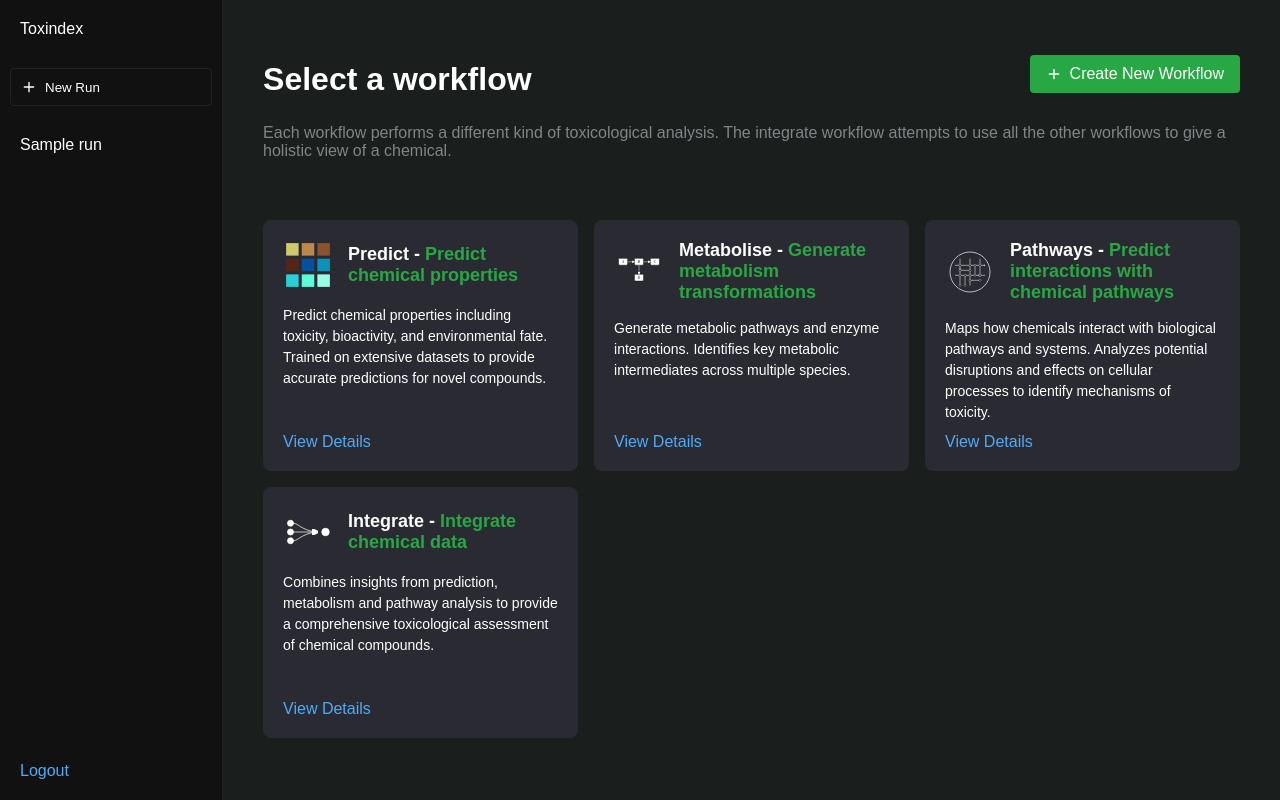
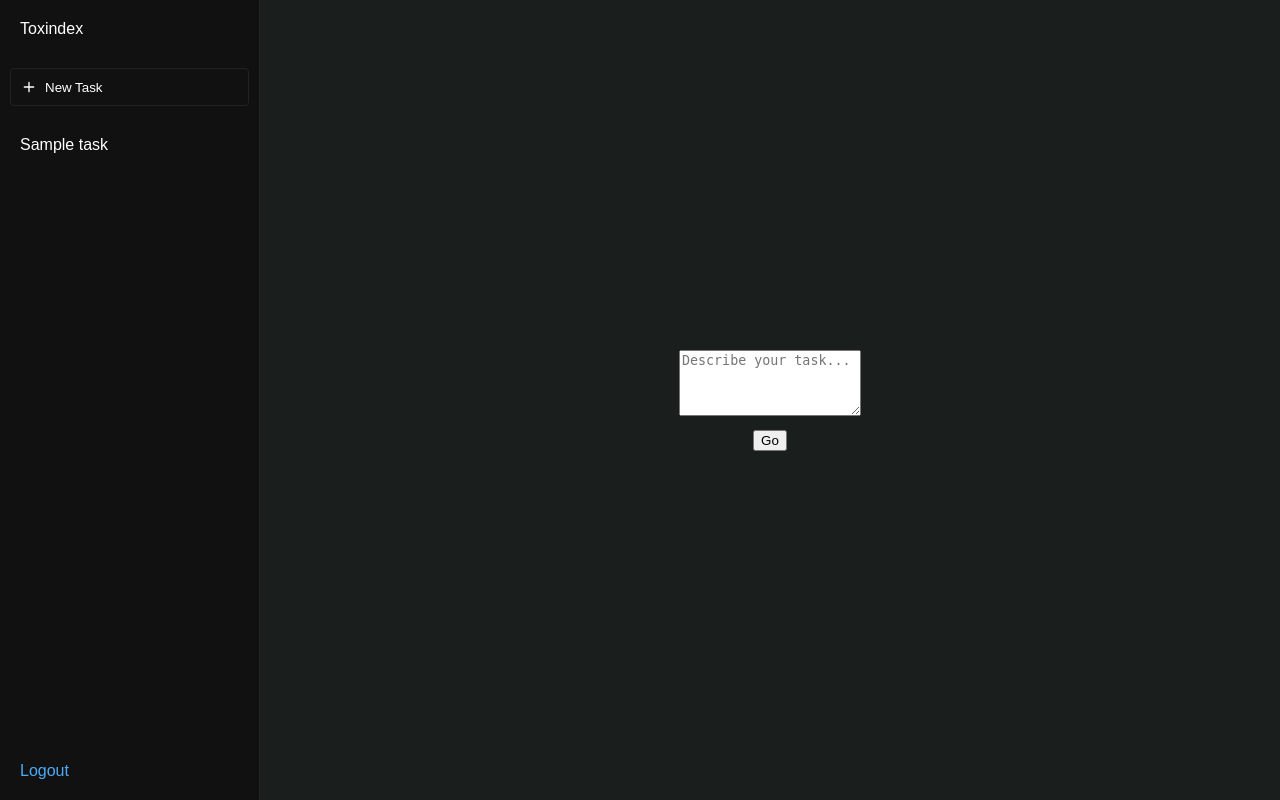
Before and after one commit to insilica/toxindex, a Flask app: page / in a window 1280 px wide. Run offline with Flask 3, Linux system fonts and the light colour scheme; a database or web service that is not in the repository returns one stand-in record (values such as "Sample title"); parts of the project's set-up code (start-up, migrations or seed data) failed here and were passed over; some libraries are stand-ins or nearby versions.

Commit message:
Rename runs to tasks and integrate OpenAI

```diff
--- a/flyway/sql/V3__create_runs_table.sql
+++ b/flyway/sql/V3__create_tasks_table.sql
@@ -1,5 +1,5 @@
-CREATE TABLE runs (
-    run_id SERIAL PRIMARY KEY,
+CREATE TABLE tasks (
+    task_id SERIAL PRIMARY KEY,
     title VARCHAR(255) NOT NULL,
     description TEXT,
     user_id INTEGER REFERENCES users(user_id),
--- a/flyway/sql/V4__create_messages_table.sql
+++ b/flyway/sql/V4__create_messages_table.sql
@@ -1,6 +1,6 @@
 CREATE TABLE messages (
     message_id SERIAL PRIMARY KEY,
-    run_id INTEGER REFERENCES runs(run_id),
+    task_id INTEGER REFERENCES tasks(task_id),
     user_id INTEGER REFERENCES users(user_id),
     role VARCHAR(50) NOT NULL,
     content TEXT NOT NULL,
--- a/requirements.txt
+++ b/requirements.txt
@@ -12,3 +12,4 @@
 
 # UPLOAD SERVICE ==========================================================
 boto3==1.34.19
+openai==0.28.1
--- a/webserver/app.py
+++ b/webserver/app.py
@@ -1,6 +1,7 @@
 from webserver import login_manager as LM
 from webserver.controller import login, stripe
-from webserver.model import Run, Workflow
+from webserver.model import Task, Workflow
+from webserver.ai_service import generate_title
 from flask import request, Response, send_from_directory
 
 import flask, flask_login
@@ -23,35 +24,38 @@
 @app.route('/', methods=['GET'])
 def index():
   logging.info(f"current user: {flask_login.current_user}")
-  runs = Run.get_runs_by_user(flask_login.current_user.user_id)
+  tasks = Task.get_tasks_by_user(flask_login.current_user.user_id)
   if flask_login.current_user.is_authenticated:
-    return flask.render_template('landing.html', runs=runs)
+    return flask.render_template('index.html', tasks=tasks)
   else:
     print('user is not logged in')
     return flask.render_template('login_register.html')
 
-@app.route('/run/new', methods=['POST'])
-def run_create():
-    logging.info(f"run_create called with {request.method}")
+@app.route('/task/new', methods=['POST'])
+def task_create():
+    logging.info(f"task_create called with {request.method}")
 
     if request.method == 'POST':
-        run_data = request.get_json()
-        title = run_data.get('title', 'New run')
-        workflow_id = int(run_data.get('workflow', 1))
+        task_data = request.get_json()
+        message = task_data.get('message', '')
+        workflow_id = int(task_data.get('workflow', 1))
 
-        # Create new run
-        run = Run.create_run(
+        title = generate_title(message)
+
+        task = Task.create_task(
             title=title,
             user_id=flask_login.current_user.user_id,
             workflow_id=workflow_id
         )
 
-        return flask.jsonify({'run_id': run.run_id})
-    return flask.render_template('run.html')
+        Task.add_message(task.task_id, flask_login.current_user.user_id, 'user', message)
 
-@app.route('/run/<run_id>', methods=['GET'])
-def run(run_id):
-    return flask.render_template('run.html', run_id=run_id)
+        return flask.jsonify({'task_id': task.task_id})
+    return flask.render_template('task.html')
+
+@app.route('/task/<task_id>', methods=['GET'])
+def task(task_id):
+    return flask.render_template('task.html', task_id=task_id)
 
 @app.route('/workflow/new', methods=['GET', 'POST'])
 def workflow_new():
--- a/webserver/model/__init__.py
+++ b/webserver/model/__init__.py
@@ -1,5 +1,5 @@
-from webserver.model.run import Run
+from webserver.model.task import Task
 from webserver.model.user import User
 from webserver.model.workflow import Workflow
 
-__all__ = ['Run', 'User', 'Workflow']
+__all__ = ['Task', 'User', 'Workflow']
--- a/webserver/static/css/style.css
+++ b/webserver/static/css/style.css
@@ -48,13 +48,13 @@
     margin-right: 10px;
 }
 
-.new-run {
+.new-task {
     margin-bottom: 20px;
     display: flex;
     align-items: center;
 }
 
-.new-run-button {
+.new-task-button {
     display: flex;
     align-items: center;
     background-color: transparent;
@@ -67,11 +67,11 @@
     text-align: left;
 }
 
-.new-run-button:hover {
+.new-task-button:hover {
     background-color: var(--sidebar-hover);
 }
 
-.recent-runs-header {
+.recent-tasks-header {
     display: flex;
     justify-content: space-between;
     align-items: center;
@@ -85,12 +85,12 @@
     font-weight: bold;
 }
 
-.runs {
+.tasks {
     flex-grow: 1;
     overflow-y: auto;
 }
 
-.run-item {
+.task-item {
     padding: 10px;
     margin-bottom: 5px;
     cursor: pointer;
@@ -102,11 +102,11 @@
     align-items: center;
 }
 
-.run-item:hover {
+.task-item:hover {
     background-color: var(--sidebar-hover);
 }
 
-.run-item .check-icon {
+.task-item .check-icon {
     color: var(--primary-button);
     margin-right: 10px;
 }
@@ -431,12 +431,12 @@
     border-bottom: 1px solid var(--border-color);
 }
 
-.run-title {
+.task-title {
     font-size: 18px;
     font-weight: bold;
 }
 
-.run-actions {
+.task-actions {
     margin-left: auto;
     display: flex;
     align-items: center;
@@ -456,8 +456,8 @@
     background-color: var(--sidebar-hover);
 }
 
-/* Updated main styles for run view */
-.main.run-view {
+/* Updated main styles for task view */
+.main.task-view {
     padding: 0;
 }
 
--- /dev/null
+++ b/webserver/templates/index.html
@@ -0,0 +1,37 @@
+<!DOCTYPE html>
+<html lang="en">
+<head>
+    <meta charset="UTF-8">
+    <meta name="viewport" content="width=device-width, initial-scale=1.0">
+    <title>Toxindex</title>
+    <link rel="stylesheet" href="{{ url_for('static', filename='css/style.css') }}">
+</head>
+<body>
+    <div class="container">
+        {% include "sidebar.html" %}
+        <div class="main" style="display:flex;justify-content:center;align-items:center;">
+            <div>
+                <textarea id="task-message" rows="4" placeholder="Describe your task..."></textarea>
+                <div style="text-align:center;margin-top:10px;">
+                    <button id="go-button" class="primary-button">Go</button>
+                </div>
+            </div>
+        </div>
+    </div>
+    <script>
+        document.getElementById('go-button').addEventListener('click', () => {
+            const message = document.getElementById('task-message').value;
+            fetch('/task/new', {
+                method: 'POST',
+                headers: {'Content-Type': 'application/json'},
+                body: JSON.stringify({message})
+            })
+            .then(r => r.json())
+            .then(data => {
+                window.location.href = `/task/${data.task_id}`;
+            })
+            .catch(err => console.error('Error creating task:', err));
+        });
+    </script>
+</body>
+</html>
--- a/webserver/templates/landing.html
+++ /dev/null
@@ -1,114 +0,0 @@
-<!DOCTYPE html>
-<html lang="en">
-<head>
-    <meta charset="UTF-8">
-    <meta name="viewport" content="width=device-width, initial-scale=1.0">
-    <title>Toxindex - An workflowic Platform for Toxicology</title>
-    <link rel="stylesheet" href="{{ url_for('static', filename='css/style.css') }}">
-</head>
-<body>
-    <div class="container">
-        {% include "sidebar.html" %}
-
-        <div class="main">
-            <div class="header">
-                <div style="display: flex; justify-content: space-between; align-items: center;">
-                    <h1>Select a workflow</h1>
-                    <a href="/workflow/new" class="create-workflow-button">
-                        <svg width="16" height="16" viewBox="0 0 24 24" fill="none"
-                             xmlns="http://www.w3.org/2000/svg" style="margin-right: 8px;">
-                            <path d="M12 5V19M5 12H19" stroke="white" stroke-width="2" stroke-linecap="round"/>
-                        </svg>
-                        Create New Workflow
-                    </a>
-                </div>
-                <p>Each workflow performs a different kind of toxicological analysis. The integrate workflow attempts to use all the other workflows to give a holistic view of a chemical.</p>
-            </div>
-
-            <div class="workflow-grid">
-                <div class="workflow-card" data-id="1">
-                    <div class="workflow-header">
-                        <img src="/icons/heatmap.svg" class="workflow-icon" alt="Crow icon">
-                        <div class="workflow-title">Predict - <span>Predict chemical properties</span></div>
-                    </div>
-                    <div class="workflow-description">
-                        Predict chemical properties including toxicity, bioactivity, and environmental fate. Trained on extensive datasets to provide accurate predictions for novel compounds.
-                    </div>
-                    <div class="workflow-actions" style="margin-top: 10px;">
-                        <a href="/workflow/1" class="workflow-details-link">View Details</a>
-                    </div>
-                </div>
-
-                <div class="workflow-card" data-id="2">
-                    <div class="workflow-header">
-                        <img src="/icons/metabolism.svg"  class="workflow-icon" alt="metabolism icon" width="24" height="24">
-                        <div class="workflow-title">Metabolise - <span>Generate metabolism transformations</span></div>
-                    </div>
-                    <div class="workflow-description">
-                        Generate metabolic pathways and enzyme interactions. Identifies key metabolic intermediates across multiple species.
-                    </div>
-                    <div class="workflow-actions" style="margin-top: 10px;">
-                        <a href="/workflow/2" class="workflow-details-link">View Details</a>
-                    </div>
-                </div>
-
-                <div class="workflow-card" data-id="3">
-                    <div class="workflow-header">
-                        <img src="/icons/pathways.svg"  class="workflow-icon" alt="pathways icon" width="24" height="24">
-                        <div class="workflow-title">Pathways - <span>Predict interactions with chemical pathways</span></div>
-                    </div>
-                    <div class="workflow-description">
-                        Maps how chemicals interact with biological pathways and systems. Analyzes potential disruptions and effects on cellular processes to identify mechanisms of toxicity.
-                    </div>
-                    <div class="workflow-actions" style="margin-top: 10px;">
-                        <a href="/workflow/3" class="workflow-details-link">View Details</a>
-                    </div>
-                </div>
-
-                <div class="workflow-card" data-id="4">
-                    <div class="workflow-header">
-                        <img src="/icons/integrate.svg" class="workflow-icon" alt="integrate icon" width="24" height="24">
-                        <div class="workflow-title">Integrate - <span>Integrate chemical data</span></div>
-                    </div>
-                    <div class="workflow-description">
-                        Combines insights from prediction, metabolism and pathway analysis to provide a comprehensive toxicological assessment of chemical compounds.
-                    </div>
-                    <div class="workflow-actions" style="margin-top: 10px;">
-                        <a href="/workflow/4" class="workflow-details-link">View Details</a>
-                    </div>
-                </div>
-            </div>
-        </div>
-    </div>
-
-    <script>
-        // DOM elements
-        document.querySelectorAll('.workflow-card').forEach(card => {
-            card.addEventListener('click', function(e) {
-                // Don't trigger if clicking on the details link
-                if (e.target.classList.contains('workflow-details-link')) {
-                    return;
-                }
-
-                const workflowId = this.dataset.id;
-
-                fetch('/run/new', {
-                    method: 'POST',
-                    headers: {
-                        'Content-Type': 'application/json'
-                    },
-                    body: JSON.stringify({
-                        title: 'New workflow ' + workflowId + ' run',
-                        workflow: workflowId
-                    })
-                })
-                .then(response => response.json())
-                .then(data => {
-                    window.location.href = `/run/${data.run_id}`;
-                })
-                .catch(error => console.error('Error creating run:', error));
-            });
-        });
-    </script>
-</body>
-</html>
--- a/webserver/templates/sidebar.html
+++ b/webserver/templates/sidebar.html
@@ -3,20 +3,20 @@
         <a href="/" style="text-decoration: none; color: var(--text-color);">Toxindex</a>
     </div>
 
-    <div class="new-run">
-        <button class="new-run-button" id="new-run-btn">
+    <div class="new-task">
+        <button class="new-task-button" id="new-task-btn">
             <svg width="16" height="16" viewBox="0 0 24 24" fill="none"
                  xmlns="http://www.w3.org/2000/svg" style="margin-right: 8px;">
                 <path d="M12 5V19M5 12H19" stroke="white" stroke-width="2" stroke-linecap="round"/>
             </svg>
-            New Run
+            New Task
         </button>
     </div>
 
-    <div class="runs" id="runs-list">
-        {% for run in runs %}
-        <div class="run-item" data-id="{{ run.id }}">
-            <span>{{ run.title }}</span>
+    <div class="tasks" id="tasks-list">
+        {% for task in tasks %}
+        <div class="task-item" data-id="{{ task.task_id }}">
+            <span>{{ task.title }}</span>
         </div>
         {% endfor %}
     </div>
@@ -28,36 +28,36 @@
 
 <script>
     // DOM elements
-    const newRunBtn = document.getElementById('new-run-btn');
-    const runsList = document.getElementById('runs-list');
+    const newTaskBtn = document.getElementById('new-task-btn');
+    const tasksList = document.getElementById('tasks-list');
 
     // Event listeners
-    newRunBtn.addEventListener('click', createNewRun);
+    newTaskBtn.addEventListener('click', createNewTask);
 
     // Load workflow items
-    document.querySelectorAll('.run-item').forEach(item => {
+    document.querySelectorAll('.task-item').forEach(item => {
         item.addEventListener('click', function() {
-            loadRun(this.dataset.id);
+            loadTask(this.dataset.id);
         });
     });
 
-    function createNewRun() {
-        fetch('/run/new', {
+    function createNewTask() {
+        fetch('/task/new', {
             method: 'POST',
             headers: {
                 'Content-Type': 'application/json'
             },
             body: JSON.stringify({
-                title: 'New workflow',
-                workflow: 'predict'
+                message: 'New task',
+                workflow: '1'
             })
         })
         .then(response => response.json())
-        .then(data => { window.location.href = `/run/${data.run_id}`; })
-        .catch(error => console.error('Error creating run:', error));
+        .then(data => { window.location.href = `/task/${data.task_id}`; })
+        .catch(error => console.error('Error creating task:', error));
     }
 
-    function loadRun(runId) {
-        window.location.href = `/run/${runId}`;
+    function loadTask(taskId) {
+        window.location.href = `/task/${taskId}`;
     }
 </script>
--- a/webserver/templates/workflow.html
+++ b/webserver/templates/workflow.html
@@ -63,7 +63,7 @@
 
                     <div class="workflow-actions">
                         <button id="edit-workflow" class="secondary-button">Edit Workflow</button>
-                        <a href="/workflow/{{ workflow.workflow_id }}/run" class="primary-button">Run Workflow</a>
+                        <a href="/workflow/{{ workflow.workflow_id }}/task" class="primary-button">Run Workflow</a>
                     </div>
                 </div>
             </div>
```
Also changed, not shown: webserver/ai_service.py (+21 -1 lines), webserver/model/run.py (deleted, +0 -78 lines), webserver/model/task.py (added, +78 -0 lines), webserver/templates/task.html (line endings or trailing spaces).
